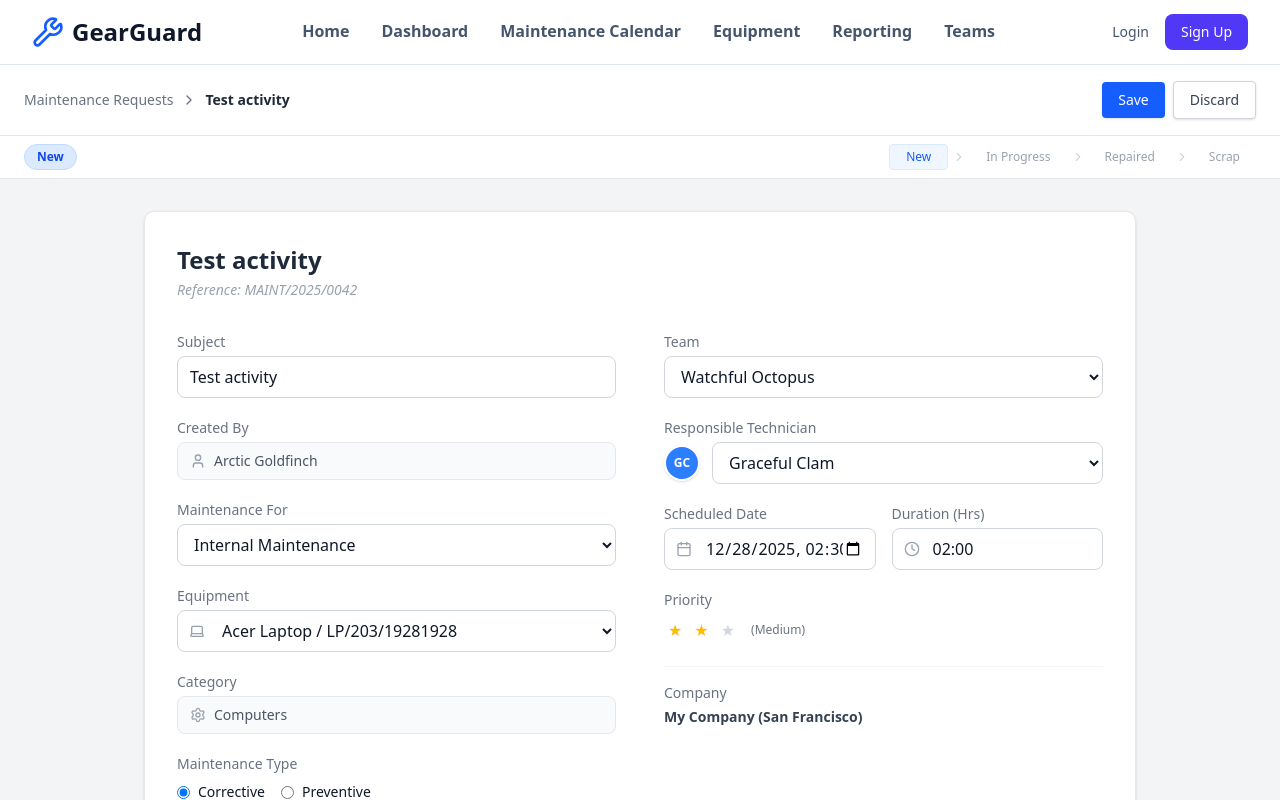
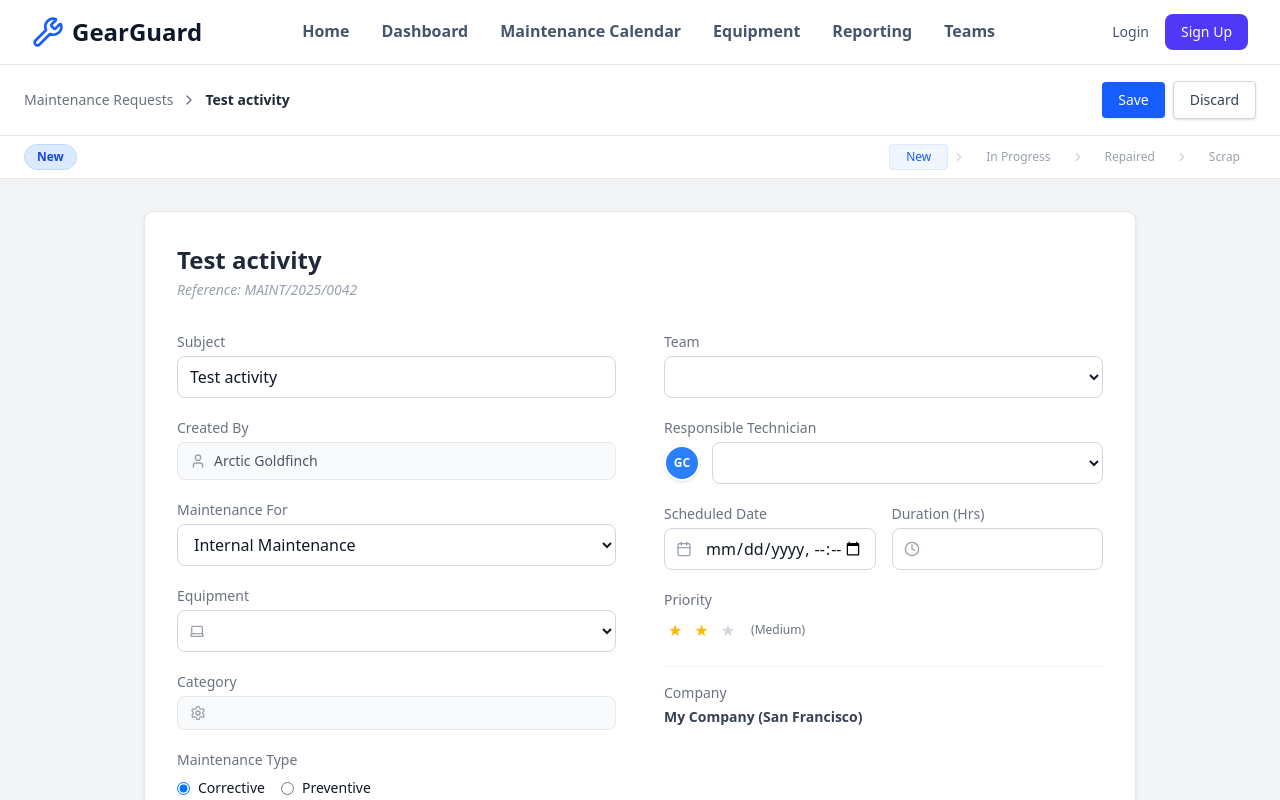
Before and after one commit to KushalXCoder/gear-guard, a Next.js app: page /maintainance-request in a window 1280 px wide. Shown: the top 800 px of the page. Built offline with nearby package versions, Linux system fonts and the light colour scheme; no server answers.

Commit message:
add: dynamic tasks

```diff
--- a/app/(routes)/dashboard/page.jsx
+++ b/app/(routes)/dashboard/page.jsx
@@ -174,6 +174,18 @@ export default function MaintenanceDashboard() {
                   <tr
                     key={request.id}
                     className="hover:bg-slate-50 transition-all duration-200 cursor-pointer"
+                    onClick={() => {
+                      const params = new URLSearchParams({
+                        id: request.id,
+                        subject: request.subject, // Mapping equipment to subject as per plan
+                        equipment: request.equipment.name,
+                        technician: request.technician.name,
+                        category: request.category,
+                        status: request.status === 'pending' ? 'New' : 'In Progress', // Mapping status
+                        priority: request.priority
+                      });
+                      router.push(`/maintainance-request?${params.toString()}`);
+                    }}
                   >
                     <td className="px-6 py-4 text-sm font-medium text-slate-900 truncate">{request.subject}</td>
                     <td className="px-6 py-4 text-sm text-slate-700">{request.technician.name}</td>
--- a/app/maintainance-request/page.jsx
+++ b/app/maintainance-request/page.jsx
@@ -1,4 +1,5 @@
-'use client'
+"use client";
+
 import React, { useState, Suspense } from 'react';
 import { useSearchParams } from 'next/navigation';
 import {
@@ -53,18 +54,18 @@ export default function MaintenanceRequestPage() {
 
     const [activeTab, setActiveTab] = useState('notes');
     const [formData, setFormData] = useState({
-        subject: getParam('subject', "Test activity"),
+        subject: getParam("subject", "Test activity"),
         maintenanceFor: "Internal Maintenance",
-        equipment: getParam('equipment', "Acer Laptop / LP/203/19281928"),
-        category: getParam('category', "Computers"),
-        requestDate: "2025-12-18",
+        equipment: getParam("equipment", ""),
+        category: getParam("category", ""),
+        requestDate: getParam("requestDate", "2025-12-18"),
         maintenanceType: "Corrective",
-        team: "Watchful Octopus",
-        technician: getParam('technician', "Graceful Clam"),
-        scheduledDate: "2025-12-28T14:30",
-        duration: "02:00",
-        priority: getParam('priority', "Medium"),
-        status: getParam('status', "New") // Mapping status might be needed to match exact strings
+        team: getParam("team", ""),
+        technician: getParam("technician", ""),
+        scheduledDate: getParam("scheduledDate", ""),
+        duration: getParam("duration", ""),
+        priority: Number(getParam("priority", 2)), // ✅ cast to number
+        status: getParam("status", "New"),
     });
 
     // Overdue Logic
```
